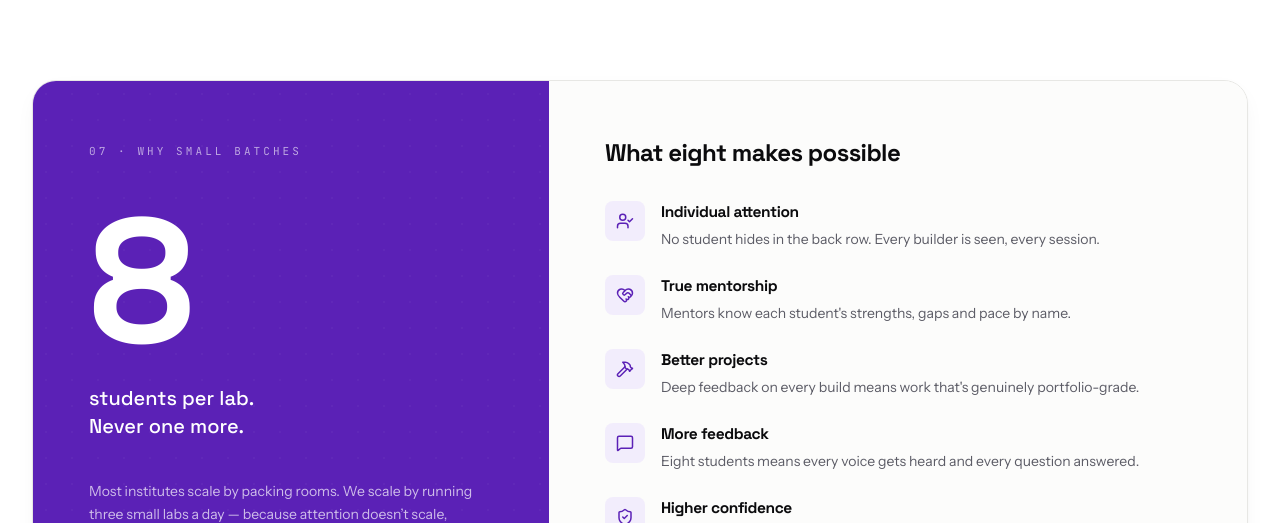
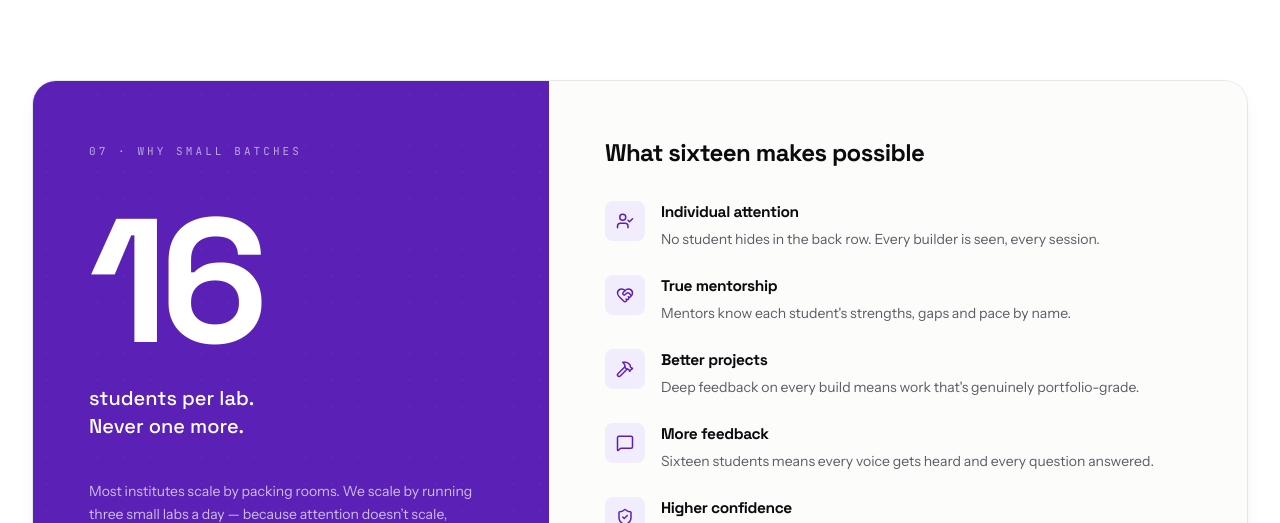
Before and after one commit to siddhantkrishna/spark-labs-website, a React (Vite) app: page / in a window 1280 px wide. Shown: the part 8740-9263 px from the top of the page. Built offline with nearby package versions, Linux system fonts and the light colour scheme; no server answers; the database is empty.

Commit message:
Update batch size references from eight to sixteen

```diff
--- a/src/sections/CurriculumBatches.tsx
+++ b/src/sections/CurriculumBatches.tsx
@@ -95,7 +95,7 @@ const BATCH_BENEFITS = [
   { icon: UserCheck, t: "Individual attention", d: "No student hides in the back row. Every builder is seen, every session." },
   { icon: HeartHandshake, t: "True mentorship", d: "Mentors know each student's strengths, gaps and pace by name." },
   { icon: Hammer, t: "Better projects", d: "Deep feedback on every build means work that's genuinely portfolio-grade." },
-  { icon: MessageSquare, t: "More feedback", d: "Eight students means every voice gets heard and every question answered." },
+  { icon: MessageSquare, t: "More feedback", d: "Sixteen students means every voice gets heard and every question answered." },
   { icon: ShieldCheck, t: "Higher confidence", d: "A small room is a safe room — where beginners dare to try and fail." },
 ];
 
@@ -112,7 +112,7 @@ export function SmallBatches() {
                 07 · Why small batches
               </span>
               <div className="mt-8 font-display text-[clamp(6rem,14vw,11rem)] leading-none font-bold tracking-tighter">
-                8
+                16
               </div>
               <p className="mt-4 max-w-xs font-display text-xl leading-snug font-medium">
                 students per lab.
@@ -129,7 +129,7 @@ export function SmallBatches() {
           {/* benefits */}
           <div className="bg-paper p-10 sm:p-14">
             <h3 className="font-display text-2xl font-bold tracking-tight text-ink">
-              What eight makes possible
+              What sixteen makes possible
             </h3>
             <ul className="mt-8 space-y-6">
               {BATCH_BENEFITS.map((b, i) => (
@@ -163,7 +163,7 @@ const RECEIVE = [
   { icon: Award, t: "Certificate", d: "Completion certificate from Charvikon Training & Research Centre." },
   { icon: FileText, t: "Project Documentation", d: "Written specs and retros for every single build." },
   { icon: HeartHandshake, t: "Mentorship", d: "Direct, in-person access to mentors who build." },
-  { icon: Users, t: "Community", d: "A batch of eight builders who push each other forward." },
+  { icon: Users, t: "Community", d: "A batch of sixteen builders who push each other forward." },
   { icon: MapIcon, t: "Future Learning Roadmap", d: "A clear plan for exactly what to learn after Demo Day." },
 ];
 
```
